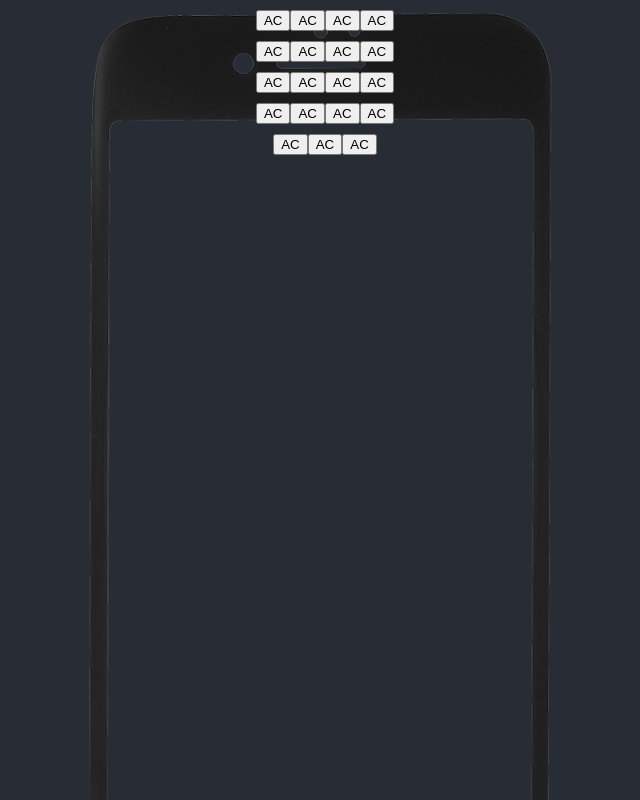
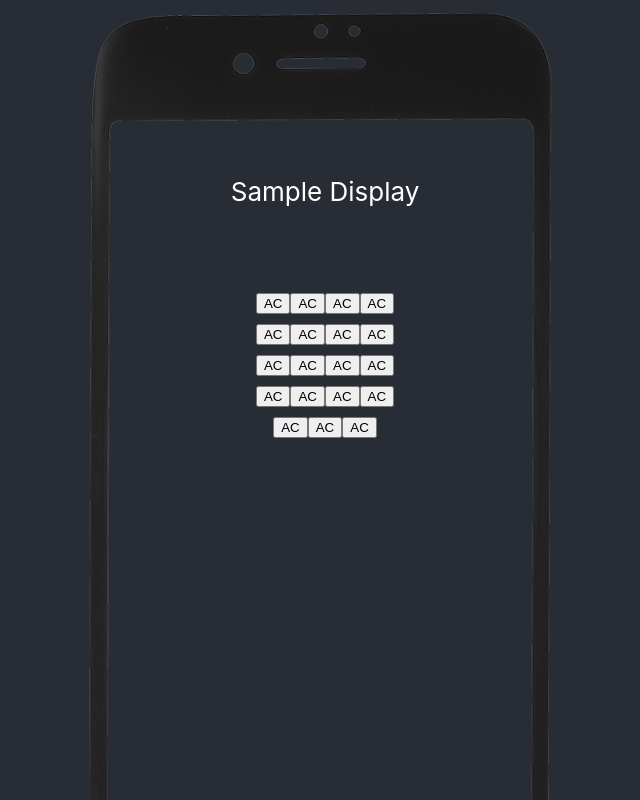
Before and after one commit to BrianBeeler/react-calculator, a React (Create React App) app in the folder calculator/: page / in a window 1280 px wide. Shown: the top 800 px of the page, without its empty margins (315-955 px from the left). Built offline with nearby package versions, Linux system fonts and the light colour scheme.

Commit message:
Move buttons into a relatively positioned container.

```diff
--- a/calculator/src/App.css
+++ b/calculator/src/App.css
@@ -19,6 +19,17 @@
   width: 1000px;
   height: 1000px
 }
+
+.display {
+  position: relative;
+  top: 150px;
+}
+
+.buttons-container {
+  position: relative;
+  top: 200px
+}
+
 
 .App-header {
   background-color: #282c34;
--- a/calculator/src/App.js
+++ b/calculator/src/App.js
@@ -11,7 +11,13 @@ function App() {
     <div className="App">
       <header className="App-header">
         <div className="calculator">
-          <CalcButtons />
+          <div className="display">
+            <p>Sample Display</p>
+          </div>
+          <div className="buttons-container">
+              <CalcButtons className="calc-buttons"/>
+          </div>
+
         </div>
       </header>
     </div>
--- a/calculator/src/components/CalcButtons/CalcButtons.module.css
+++ b/calculator/src/components/CalcButtons/CalcButtons.module.css
@@ -1 +1,4 @@
-.CalcButtons {}
+.calc-buttons {
+    position: relative;
+    top: 150px;
+}
```
Also changed, not shown: 1 other file (tests, documents, lock files or other folders).
